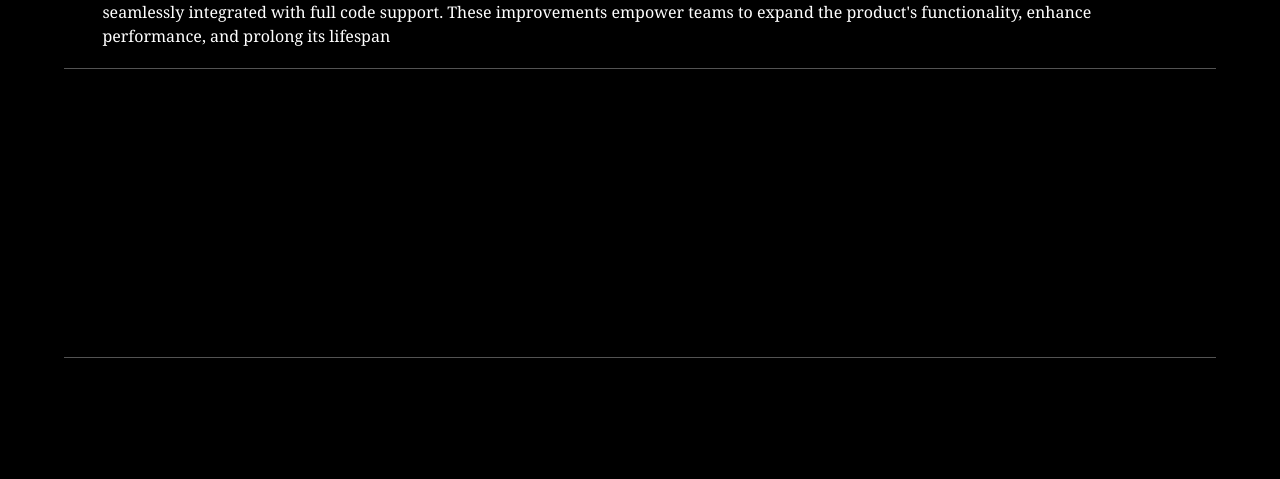
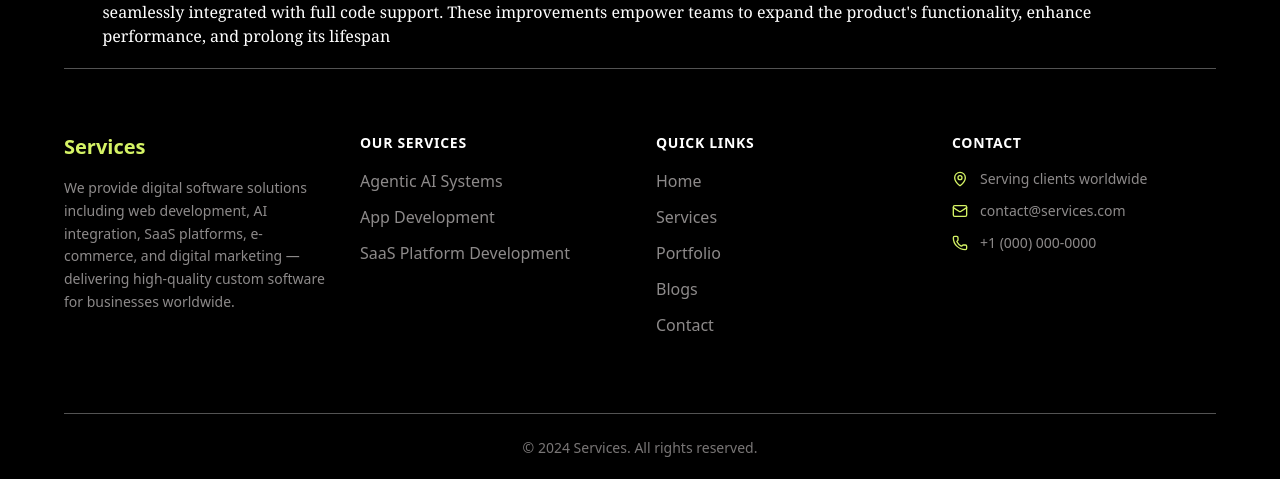
Before and after one commit to FarhanDevelopeir/services-app, a React (Vite) app: page /page in a window 1280 px wide. Shown: the part 812-1291 px from the top of the page. Before the commit the page ends 1242 px from the top, so only its background shows below. Built offline with nearby package versions, Linux system fonts and the light colour scheme.

Commit message:
update UI

```diff
--- a/src/Components/Footer.jsx
+++ b/src/Components/Footer.jsx
@@ -1,153 +1,115 @@
-import React from 'react'
+import { Link } from "react-scroll";
+import PropTypes from "prop-types";
+import { Mail, MapPin, Phone } from "lucide-react";
+import services from "../data/services";
+import site from "../data/site";
+
+const scrollLinkProps = {
+  spy: true,
+  smooth: true,
+  offset: -70,
+  duration: 500,
+};
+
+const FooterLink = ({ to, children }) => (
+  <Link
+    to={to}
+    {...scrollLinkProps}
+    className="block mb-3 text-textColor/70 hover:text-yellowTextColor transition-colors duration-300 cursor-pointer"
+  >
+    {children}
+  </Link>
+);
+
+FooterLink.propTypes = {
+  to: PropTypes.string.isRequired,
+  children: PropTypes.node.isRequired,
+};
 
 const Footer = () => {
+  const currentYear = new Date().getFullYear();
+
   return (
-    <div className=''>
-
     <footer
-  class=" w-[90%] m-auto border-t border-border_color   text-center text-surface/75  lg:text-left">
-
-
-  <div class="mx-6 md:flex  py-10  text-left">
-    <div className=' mb-10 md:w-[40%]'>
-    <div class="">
-        <h6
-          class="mb-4 flex items-center  font-semibold uppercase md:justify-start">
-          <span class="me-3 [&>svg]:h-4 [&>svg]:w-4">
-            <svg
-              xmlns="http://www.w3.org/2000/svg"
-              viewBox="0 0 24 24"
-              fill="currentColor">
-              <path
-                d="M12.378 1.602a.75.75 0 00-.756 0L3 6.632l9 5.25 9-5.25-8.622-5.03zM21.75 7.93l-9 5.25v9l8.628-5.032a.75.75 0 00.372-.648V7.93zM11.25 22.18v-9l-9-5.25v8.57a.75.75 0 00.372.648l8.628 5.033z" />
-            </svg>
-          </span>
-          TW Elements
-        </h6>
-        <p>
-          Here you can use rows and columns to organize your footer
-          content. Lorem ipsum dolor sit amet, consectetur adipisicing
-          elit.
-        </p>
-      </div>
-    </div>
-    <div class=" w-full md:w-[60%] md:pl-5  grid gap-10 md:gap-20 grid-cols-2  md:grid-cols-3 ">
-
-
-
-      <div className=' '>
-        <h6
-          class="mb-4 flex  font-semibold uppercase md:justify-start">
-          Products
-        </h6>
-        <p class="mb-4">
-          <a href="#!">Angular</a>
-        </p>
-        <p class="mb-4">
-          <a href="#!">React</a>
-        </p>
-        <p class="mb-4">
-          <a href="#!">Vue</a>
-        </p>
-        <p>
-          <a href="#!">Laravel</a>
+      id="Contact"
+      className="w-[90%] m-auto border-t border-border_color text-textColor"
+    >
+      <div className="py-12 md:py-16">
+        <div className="grid grid-cols-1 sm:grid-cols-2 lg:grid-cols-4 gap-10 lg:gap-8">
+          {/* Brand */}
+          <div className="sm:col-span-2 lg:col-span-1">
+            <h3 className="text-xl font-semibold text-yellowTextColor mb-4">
+              {site.brandName}
+            </h3>
+            <p className="text-sm leading-relaxed text-textColor/70 max-w-sm">
+              {site.description}
             </p>
           </div>
 
-      <div className=''>
-        <h6
-          class="mb-4 flex font-semibold uppercase md:justify-start">
-          Useful links
-        </h6>
-        <p class="mb-4">
-          <a href="#!">Pricing</a>
-        </p>
-        <p class="mb-4">
-          <a href="#!">Settings</a>
-        </p>
-        <p class="mb-4">
-          <a href="#!">Orders</a>
-        </p>
-        <p>
-          <a href="#!">Help</a>
-        </p>
+          {/* Services */}
+          <div>
+            <h4 className="text-sm font-semibold uppercase tracking-wider text-white mb-4">
+              Our Services
+            </h4>
+            <ul>
+              {services.map((service) => (
+                <li key={service.id}>
+                  <FooterLink to="Services">{service.title}</FooterLink>
+                </li>
+              ))}
+            </ul>
           </div>
 
-      <div className=''>
-        <h6
-          class="mb-4 flex  font-semibold uppercase md:justify-start">
+          {/* Quick links */}
+          <div>
+            <h4 className="text-sm font-semibold uppercase tracking-wider text-white mb-4">
+              Quick Links
+            </h4>
+            <FooterLink to="/">Home</FooterLink>
+            <FooterLink to="Services">Services</FooterLink>
+            <FooterLink to="Portfolio">Portfolio</FooterLink>
+            <FooterLink to="Blogs">Blogs</FooterLink>
+            <FooterLink to="Contact">Contact</FooterLink>
+          </div>
+
+          {/* Contact */}
+          <div>
+            <h4 className="text-sm font-semibold uppercase tracking-wider text-white mb-4">
               Contact
-        </h6>
-        <p class="mb-4 flex items-center  md:justify-start">
-          <span class="me-3 [&>svg]:h-5 [&>svg]:w-5">
-            <svg
-              xmlns="http://www.w3.org/2000/svg"
-              viewBox="0 0 24 24"
-              fill="currentColor">
-              <path
-                d="M11.47 3.84a.75.75 0 011.06 0l8.69 8.69a.75.75 0 101.06-1.06l-8.689-8.69a2.25 2.25 0 00-3.182 0l-8.69 8.69a.75.75 0 001.061 1.06l8.69-8.69z" />
-              <path
-                d="M12 5.432l8.159 8.159c.03.03.06.058.091.086v6.198c0 1.035-.84 1.875-1.875 1.875H15a.75.75 0 01-.75-.75v-4.5a.75.75 0 00-.75-.75h-3a.75.75 0 00-.75.75V21a.75.75 0 01-.75.75H5.625a1.875 1.875 0 01-1.875-1.875v-6.198a2.29 2.29 0 00.091-.086L12 5.43z" />
-            </svg>
-          </span>
-          New York, NY 10012, US
-        </p>
-        <p class="mb-4 flex items-center  md:justify-start">
-          <span class="me-3 [&>svg]:h-5 [&>svg]:w-5">
-            <svg
-              xmlns="http://www.w3.org/2000/svg"
-              viewBox="0 0 24 24"
-              fill="currentColor">
-              <path
-                d="M1.5 8.67v8.58a3 3 0 003 3h15a3 3 0 003-3V8.67l-8.928 5.493a3 3 0 01-3.144 0L1.5 8.67z" />
-              <path
-                d="M22.5 6.908V6.75a3 3 0 00-3-3h-15a3 3 0 00-3 3v.158l9.714 5.978a1.5 1.5 0 001.572 0L22.5 6.908z" />
-            </svg>
-          </span>
-          info@example.com
-        </p>
-        <p class="mb-4 flex items-center  md:justify-start">
-          <span class="me-3 [&>svg]:h-5 [&>svg]:w-5">
-            <svg
-              xmlns="http://www.w3.org/2000/svg"
-              viewBox="0 0 24 24"
-              fill="currentColor">
-              <path
-                fill-rule="evenodd"
-                d="M1.5 4.5a3 3 0 013-3h1.372c.86 0 1.61.586 1.819 1.42l1.105 4.423a1.875 1.875 0 01-.694 1.955l-1.293.97c-.135.101-.164.249-.126.352a11.285 11.285 0 006.697 6.697c.103.038.25.009.352-.126l.97-1.293a1.875 1.875 0 011.955-.694l4.423 1.105c.834.209 1.42.959 1.42 1.82V19.5a3 3 0 01-3 3h-2.25C8.552 22.5 1.5 15.448 1.5 6.75V4.5z"
-                clip-rule="evenodd" />
-            </svg>
-          </span>
-          + 01 234 567 88
-        </p>
-        <p class="flex items-center  md:justify-start">
-          <span class="me-3 [&>svg]:h-5 [&>svg]:w-5">
-            <svg
-              xmlns="http://www.w3.org/2000/svg"
-              viewBox="0 0 24 24"
-              fill="currentColor">
-              <path
-                fill-rule="evenodd"
-                d="M7.875 1.5C6.839 1.5 6 2.34 6 3.375v2.99c-.426.053-.851.11-1.274.174-1.454.218-2.476 1.483-2.476 2.917v6.294a3 3 0 003 3h.27l-.155 1.705A1.875 1.875 0 007.232 22.5h9.536a1.875 1.875 0 001.867-2.045l-.155-1.705h.27a3 3 0 003-3V9.456c0-1.434-1.022-2.7-2.476-2.917A48.716 48.716 0 0018 6.366V3.375c0-1.036-.84-1.875-1.875-1.875h-8.25zM16.5 6.205v-2.83A.375.375 0 0016.125 3h-8.25a.375.375 0 00-.375.375v2.83a49.353 49.353 0 019 0zm-.217 8.265c.178.018.317.16.333.337l.526 5.784a.375.375 0 01-.374.409H7.232a.375.375 0 01-.374-.409l.526-5.784a.373.373 0 01.333-.337 41.741 41.741 0 018.566 0zm.967-3.97a.75.75 0 01.75-.75h.008a.75.75 0 01.75.75v.008a.75.75 0 01-.75.75H18a.75.75 0 01-.75-.75V10.5zM15 9.75a.75.75 0 00-.75.75v.008c0 .414.336.75.75.75h.008a.75.75 0 00.75-.75V10.5a.75.75 0 00-.75-.75H15z"
-                clip-rule="evenodd" />
-            </svg>
-          </span>
-          + 01 234 567 89
-        </p>
+            </h4>
+            <ul className="space-y-3">
+              <li className="flex items-start gap-3 text-sm text-textColor/70">
+                <MapPin className="w-4 h-4 mt-0.5 shrink-0 text-yellowTextColor" />
+                <span>{site.contact.location}</span>
+              </li>
+              <li className="flex items-start gap-3 text-sm">
+                <Mail className="w-4 h-4 mt-0.5 shrink-0 text-yellowTextColor" />
+                <a
+                  href={`mailto:${site.contact.email}`}
+                  className="text-textColor/70 hover:text-yellowTextColor transition-colors duration-300"
+                >
+                  {site.contact.email}
+                </a>
+              </li>
+              <li className="flex items-start gap-3 text-sm">
+                <Phone className="w-4 h-4 mt-0.5 shrink-0 text-yellowTextColor" />
+                <a
+                  href={`tel:${site.contact.phone.replace(/\s/g, "")}`}
+                  className="text-textColor/70 hover:text-yellowTextColor transition-colors duration-300"
+                >
+                  {site.contact.phone}
+                </a>
+              </li>
+            </ul>
           </div>
         </div>
       </div>
 
-
-  <div class="bg-black/5 p-6 text-center border-t border-border_color">
-    <span>© 2023 Copyright:</span>
-    <a class="font-semibold" href="https://tw-elements.com/"
-      >TW Elements</a
-    >
+      <div className="border-t border-border_color py-6 text-center text-sm text-textColor/60">
+        <span>© {currentYear} {site.brandName}. All rights reserved.</span>
       </div>
     </footer>
-    </div>
-  )
-}
+  );
+};
 
-export default Footer
+export default Footer;
--- a/src/Components/HeroSection.jsx
+++ b/src/Components/HeroSection.jsx
@@ -39,7 +39,7 @@ const HeroSection = () => {
           </div>
           <button
             className=" mt-5 button hover:button_hover px-7 py-3 active:button_active" >
-              <span className="">Contact Me</span>
+              <span className="">Contact Us</span>
             </button>
         </div>
         {/* <div className=' absolute top-[440px] left-4 lg:right-40 xl:right-20 md:top-32 md:right-[6%] md:left-auto ' > */}
--- a/src/Components/Layout.jsx
+++ b/src/Components/Layout.jsx
@@ -17,7 +17,7 @@ const Layout = () => {
         <OurServices/>
         <LifeCycleMethod/>
         <OurPortfolio/>
-        <Blogs/>
+        {/* <Blogs/> */}
 
     </div>
   )
--- a/src/Components/Navbar.jsx
+++ b/src/Components/Navbar.jsx
@@ -148,7 +148,7 @@ function Navbar() {
                     </a>
                   </Link>
                 </li>
-                <li>
+                {/* <li>
                   <Link
                     onClick={() => closeMenu("Skills")}
                     activeClass="navbar--active-content"
@@ -170,7 +170,7 @@ function Navbar() {
                       Blogs
                     </a>
                   </Link>
-                </li>
+                </li> */}
               </>
           </ul>
           </>
--- a/src/Components/service-pages/ServivesDetails.jsx
+++ b/src/Components/service-pages/ServivesDetails.jsx
@@ -62,7 +62,7 @@ const ServivesDetails = () => {
                   </p>
                 </div>
                 <button className=" mt-5 button hover:button_hover px-7 py-3 active:button_active">
-                  <span className="">Contact Me</span>
+                  <span className="">Contact Us</span>
                 </button>
               </div>
             </div>
--- /dev/null
+++ b/src/data/site.js
@@ -0,0 +1,17 @@
+const site = {
+  brandName: "Services",
+  description:
+    "We provide digital software solutions including web development, AI integration, SaaS platforms, e-commerce, and digital marketing — delivering high-quality custom software for businesses worldwide.",
+  contact: {
+    location: "Serving clients worldwide",
+    email: "contact@services.com",
+    phone: "+1 (000) 000-0000",
+  },
+  social: {
+    linkedin: "#",
+    github: "#",
+    twitter: "#",
+  },
+};
+
+export default site;
```
Also changed, not shown: src/data/services.js (+45 -45 lines). Lines whose indentation alone changed are shown as unchanged.
